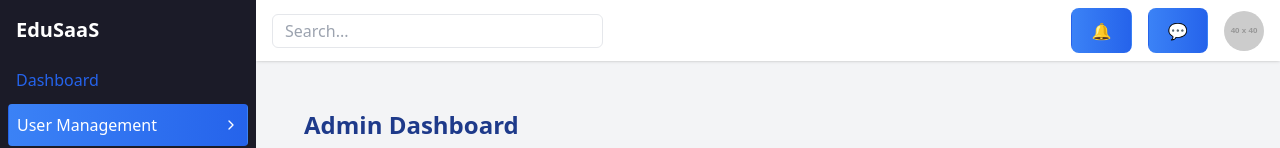
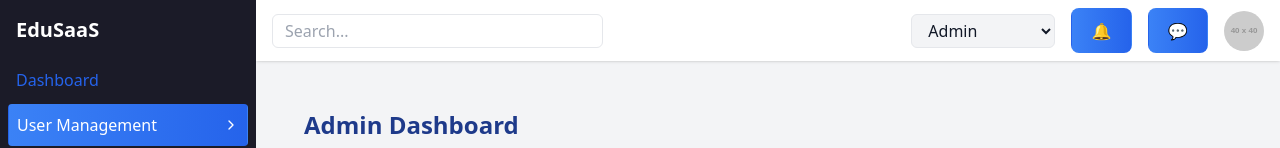
Before and after one commit to Drishti-0613/edu-frontend-copy, a React (Vite) app: page /admin/dashboard in a window 1280 px wide. Shown: the top 148 px of the page. Built offline with nearby package versions, Linux system fonts and the light colour scheme.

Commit message:
Updated dashboard layout and routes

```diff
--- a/src/layouts/DashboardLayout.jsx
+++ b/src/layouts/DashboardLayout.jsx
@@ -1,5 +1,5 @@
 // src/layouts/DashboardLayout.jsx
-import { Outlet } from "react-router-dom";
+import { Outlet, useNavigate } from "react-router-dom";
 import { useState } from "react";
 import { Menu } from "lucide-react";
 import { THEME } from "@/config/themeConfig";
@@ -8,6 +8,15 @@ import Sidebar from "@/components/Sidebar";
 export default function DashboardLayout({ role = "student" }) {
   const [isSidebarOpen, setIsSidebarOpen] = useState(true);
   const theme = THEME.light; // Later dynamic by role
+  const navigate = useNavigate();
+
+  const handleRoleChange = (e) => {
+    const selectedRole = e.target.value;
+    if (selectedRole === "student") navigate("/student/dashboard");
+    if (selectedRole === "instructor") navigate("/instructor/dashboard");
+    if (selectedRole === "admin") navigate("/admin/dashboard");
+    if (selectedRole === "superadmin") navigate("/superadmin/dashboard");
+  };
 
   return (
     <div className={`flex h-screen ${theme.background}`}>
@@ -41,6 +50,18 @@ export default function DashboardLayout({ role = "student" }) {
           />
 
           <div className="flex items-center gap-4">
+            {/* Role Switcher */}
+            <select
+              value={role}
+              onChange={handleRoleChange}
+              className="border rounded-md px-3 py-1 bg-gray-100 text-gray-900"
+            >
+              <option value="student">Student</option>
+              <option value="instructor">Instructor</option>
+              <option value="admin">Admin</option>
+              <option value="superadmin">Super Admin</option>
+            </select>
+
             <button>🔔</button>
             <button>💬</button>
             <img
```
